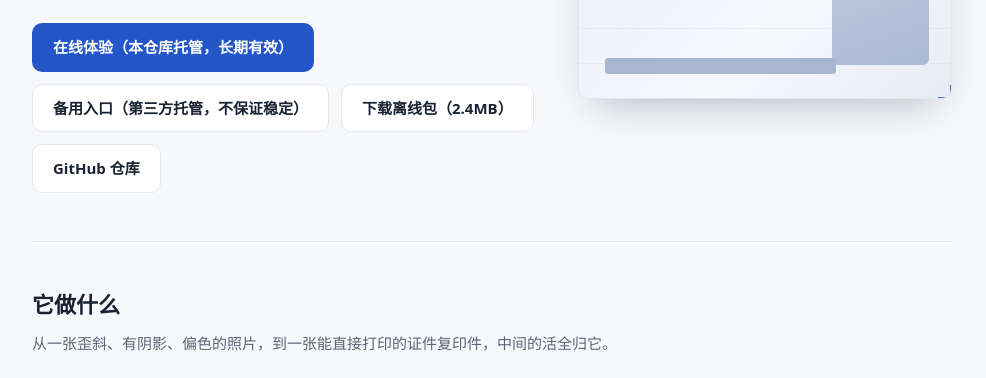
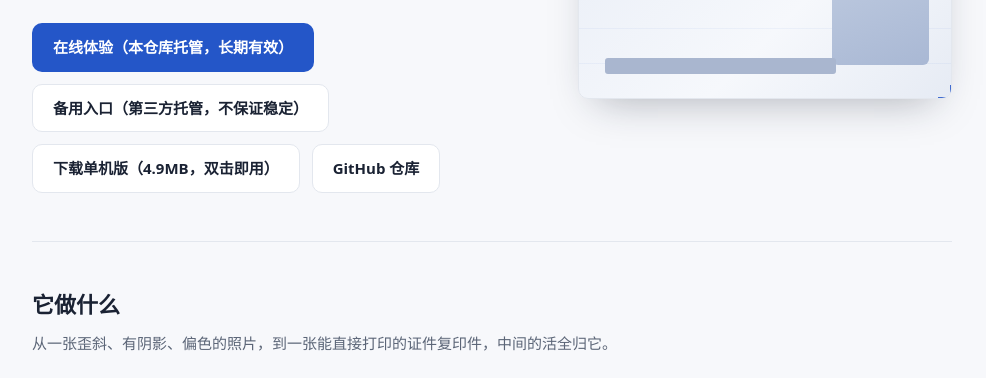
Before and after one commit to xuquen/sfzcopys, a plain HTML site: page index.html in a window 1280 px wide. Shown: the part 355-733 px from the top of the page, without its empty margins (148-1134 px from the left). Drawn offline with Linux system fonts and the light colour scheme.

Commit message:
docs: README/展示页加单机版下载入口（standalone 4.9MB 双击即用）

```diff
--- a/index.html
+++ b/index.html
@@ -110,7 +110,7 @@
       <div class="cta">
         <a class="btn primary" href="./site/index.html" rel="noopener">在线体验（本仓库托管，长期有效）</a>
         <a class="btn ghost" href="https://idcard-score.app.workbuddy.host/?sharecode=6HC62RJLEW" rel="noopener">备用入口（第三方托管，不保证稳定）</a>
-        <a class="btn ghost" href="https://github.com/xuquen/sfzcopys/releases/download/v7.15/sfzcopys-site-v7.15.zip" rel="noopener">下载离线包（2.4MB）</a>
+        <a class="btn ghost" href="https://github.com/xuquen/sfzcopys/releases/download/v7.15/sfzcopys-standalone-v7.15.html" rel="noopener">下载单机版（4.9MB，双击即用）</a>
         <a class="btn ghost" href="https://github.com/xuquen/sfzcopys" rel="noopener">GitHub 仓库</a>
       </div>
     </div>
```
Also changed, not shown: 1 other file.
